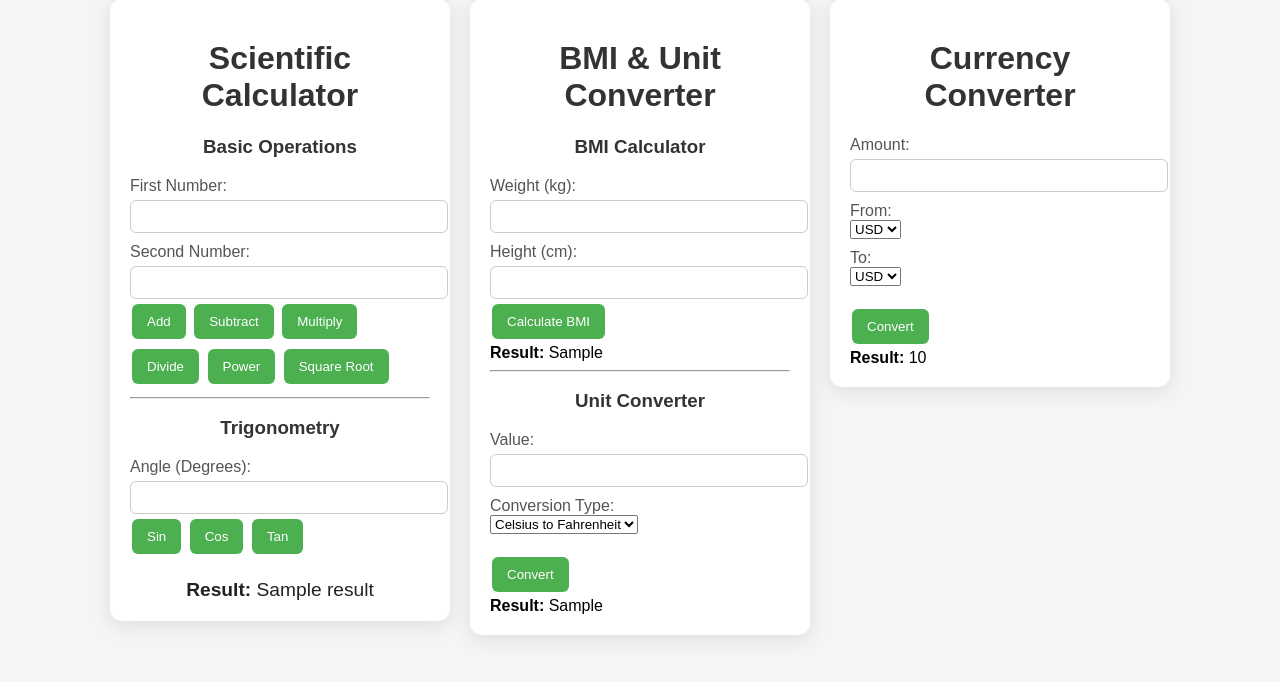
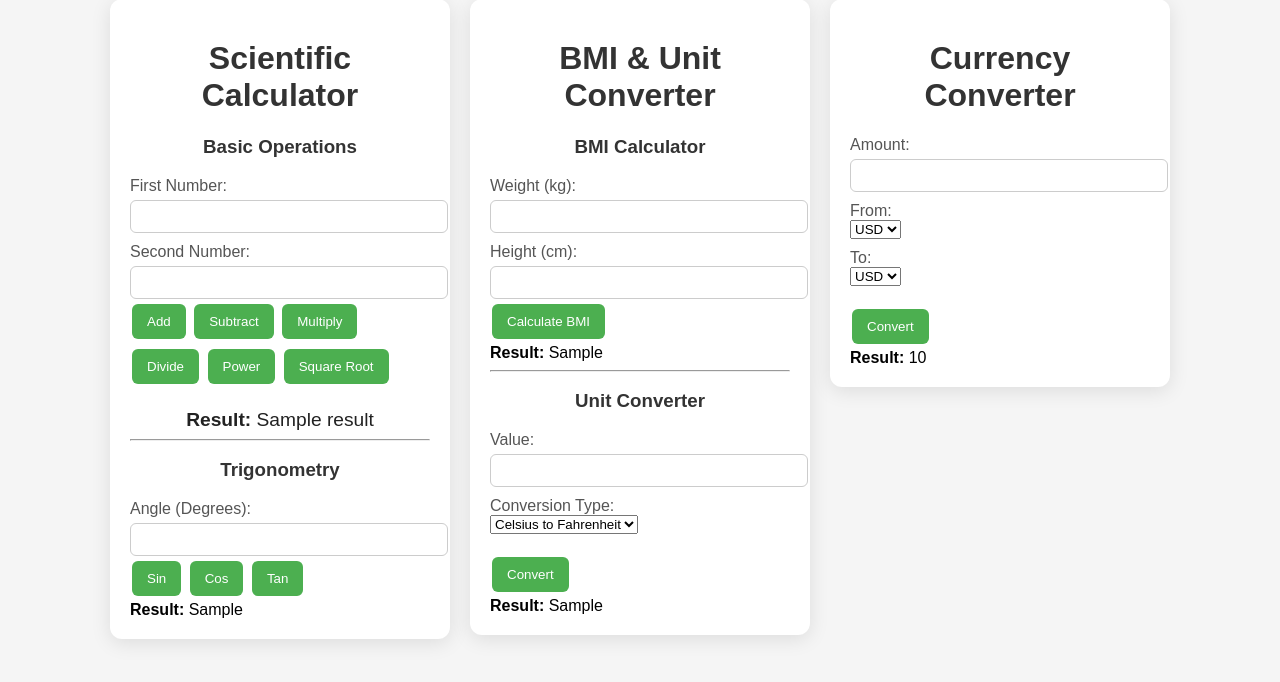
Before and after one commit to Nabeel1537/Scientific_Calculator, a Flask app: template templates/index.html in a window 1280 px wide. Shown: the part 39-721 px from the top of the page. Run offline with Flask 3, Linux system fonts and the light colour scheme; the template is opened without the code that fills it: most values are stand-ins (such as "Sample title", 1, 10 or a date in 2020).

Commit message:
Final multi-utility calculator with BMI, unit, and currency converters

```diff
--- a/app.py
+++ b/app.py
@@ -63,10 +63,13 @@ def calculator():
         # Trigonometry operations
         elif operation == "sin":
             result = np.sin(np.radians(angle))
+            return render_template("index.html", angle_result=result)
         elif operation == "cos":
             result = np.cos(np.radians(angle))
+            return render_template("index.html", angle_result=result)
         elif operation == "tan":
             result = np.tan(np.radians(angle))
+            return render_template("index.html", angle_result=result)
         # Bmi calculator operations section
         height_raw = request.form.get("height")
         weight_raw = request.form.get("weight")
--- a/templates/index.html
+++ b/templates/index.html
@@ -84,7 +84,11 @@
         <button type="submit" name="operation" value="power">Power</button>
         <button type="submit" name="operation" value="sqrt">Square Root</button>
       </div>
-
+      {% if result is not none %}
+      <div class="result">
+        <strong>Result:</strong> {{ result }}
+      </div>
+      {% endif %}
       <hr>
 
       <h3>Trigonometry</h3>
@@ -97,9 +101,9 @@
         <button type="submit" name="operation" value="tan">Tan</button>
       </div>
 
-      {% if result is not none %}
-      <div class="result">
-        <strong>Result:</strong> {{ result }}
+      {% if angle_result is not none %}
+      <div class="angle_result">
+        <strong>Result:</strong> {{ angle_result }}
       </div>
       {% endif %}
     </form>
```
